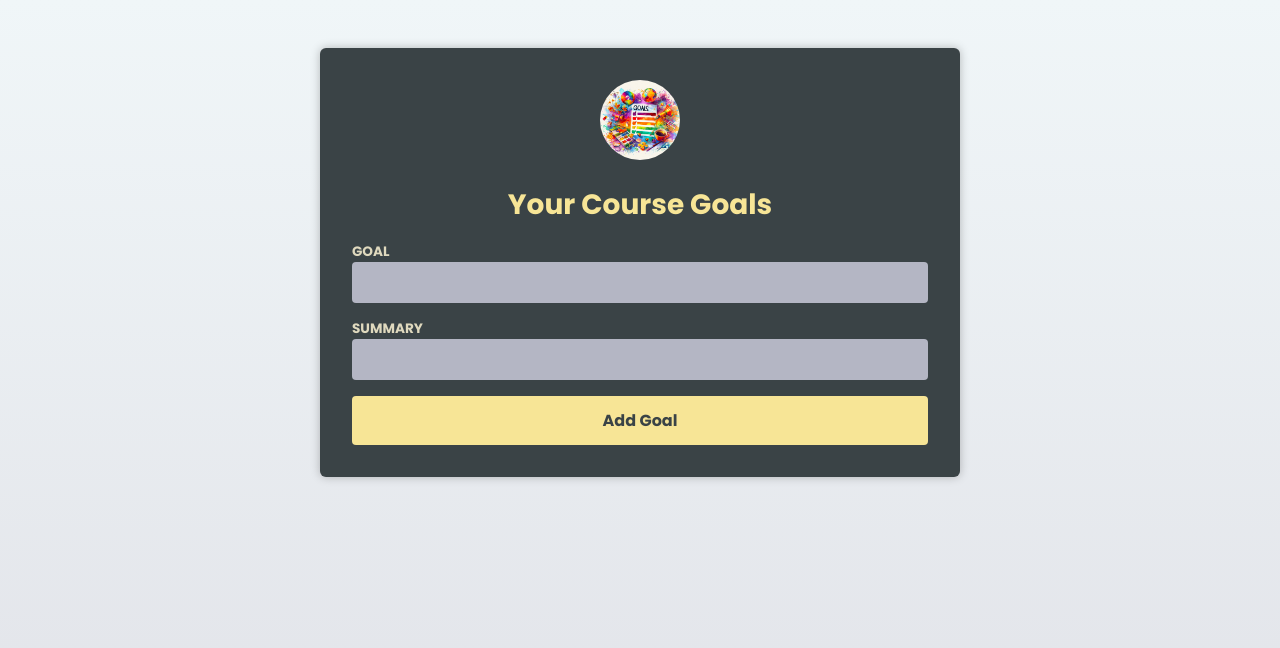
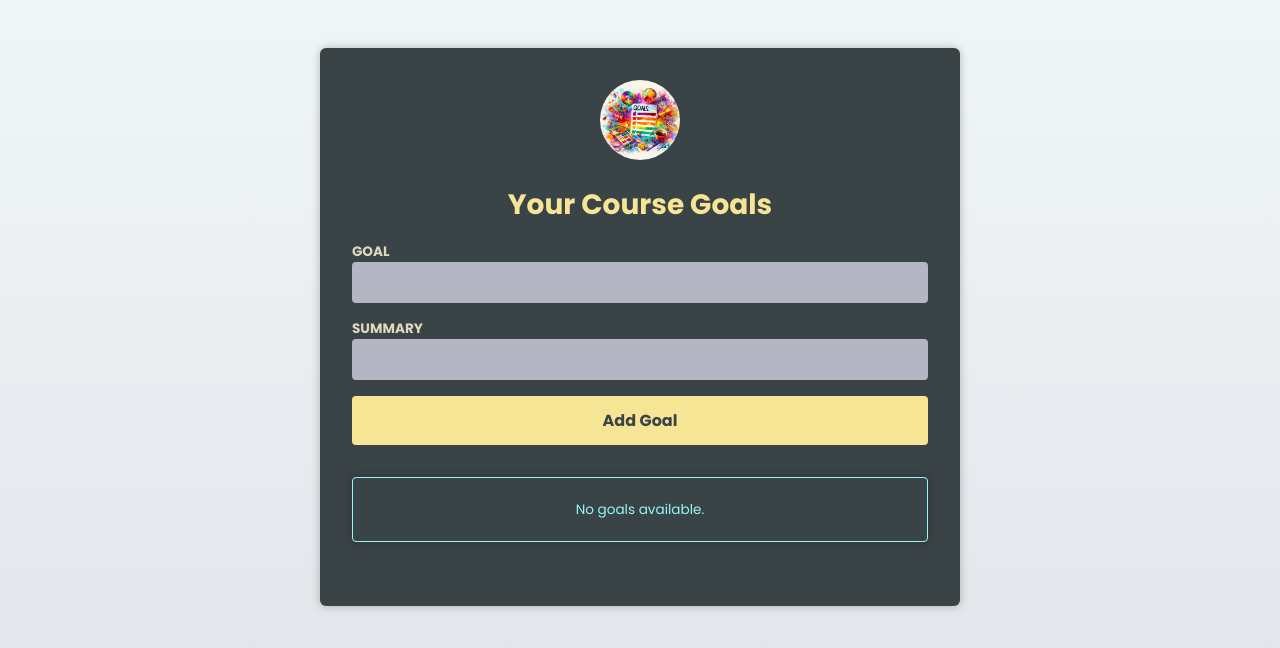
Before and after one commit to amirsalehi-tech/typescript-goalList, a React (Vite) app: page / in a window 1280 px wide. Shown: the top 648 px of the page. Built offline with nearby package versions, Linux system fonts and the light colour scheme.

Commit message:
add InfoBox component

```diff
--- a/src/components/CourseGoalList.tsx
+++ b/src/components/CourseGoalList.tsx
@@ -1,6 +1,7 @@
+import {ReactNode} from "react";
 import {CourseGoal as CourseGoalType} from "../App";
 import CourseGoal from "./CourseGoal";
-
+import InfoBox from "./InfoBox.tsx";
 interface CourseGoalListProps {
   goals: CourseGoalType[];
   onDeleteCourse: (id: number) => void;
@@ -9,10 +10,21 @@ export default function CourseGoalList({
   goals,
   onDeleteCourse,
 }: CourseGoalListProps) {
+  if (goals.length === 0)
+    return <InfoBox mode="hint">No goals available.</InfoBox>;
+
+  let warningBox: ReactNode;
+
+  if (goals.length >= 4)
+    warningBox = (
+      <InfoBox mode="warning">Warning: You have too many goals!</InfoBox>
+    );
   return (
+    <>
+      {warningBox}
       <ul>
         {goals.map((goal) => (
-        <li>
+          <li key={goal.id}>
             <CourseGoal
               key={goal.id}
               title={goal.title}
@@ -24,5 +36,6 @@ export default function CourseGoalList({
           </li>
         ))}
       </ul>
+    </>
   );
 }
--- /dev/null
+++ b/src/components/InfoBox.tsx
@@ -0,0 +1,22 @@
+import {type ReactNode} from "react";
+
+interface InfoBoxProps {
+  mode: "hint" | "warning";
+  children: ReactNode;
+}
+
+export default function InfoBox({mode, children}: InfoBoxProps) {
+  //info, warning
+  if (mode === "hint")
+    return (
+      <aside className="infobox infobox-hint">
+        <p>{children}</p>
+      </aside>
+    );
+  return (
+    <aside className="infobox infobox-warning warning--medium">
+      <h2>Warning</h2>
+      <p>{children}</p>
+    </aside>
+  );
+}
--- a/src/index.css
+++ b/src/index.css
@@ -86,6 +86,7 @@ ul {
   display: grid;
   gap: 1rem;
   grid-template-columns: repeat(auto-fit, minmax(15rem, 1fr));
+  margin-top: 2rem;
 }
 
 li {
@@ -126,7 +127,31 @@ li button:hover {
   color: #f9a73b;
 }
 
-.fallback {
+.infobox {
+  margin: 2rem 0;
+  padding: 0.5rem;
   text-align: center;
-  color: #acd1ce;
+  box-shadow: 0 0 10px rgba(0, 0, 0, 0.25);
+  font-size: 0.85rem;
+  border-radius: 4px;
 }
+
+.infobox-hint {
+  border: 1px solid #96f5f7;
+  color: #96f5f7;
+}
+
+.infobox-warning.warning--low {
+  border: 1px solid #f6d84f;
+  color: #f6d84f;
+}
+
+.infobox-warning.warning--medium {
+  border: 1px solid #f9a73b;
+  color: #f9a73b;
+}
+
+.infobox-warning.warning--high {
+  border: 1px solid #f97373;
+  color: #f97373;
+}
```
Lines whose indentation alone changed are shown as unchanged.
